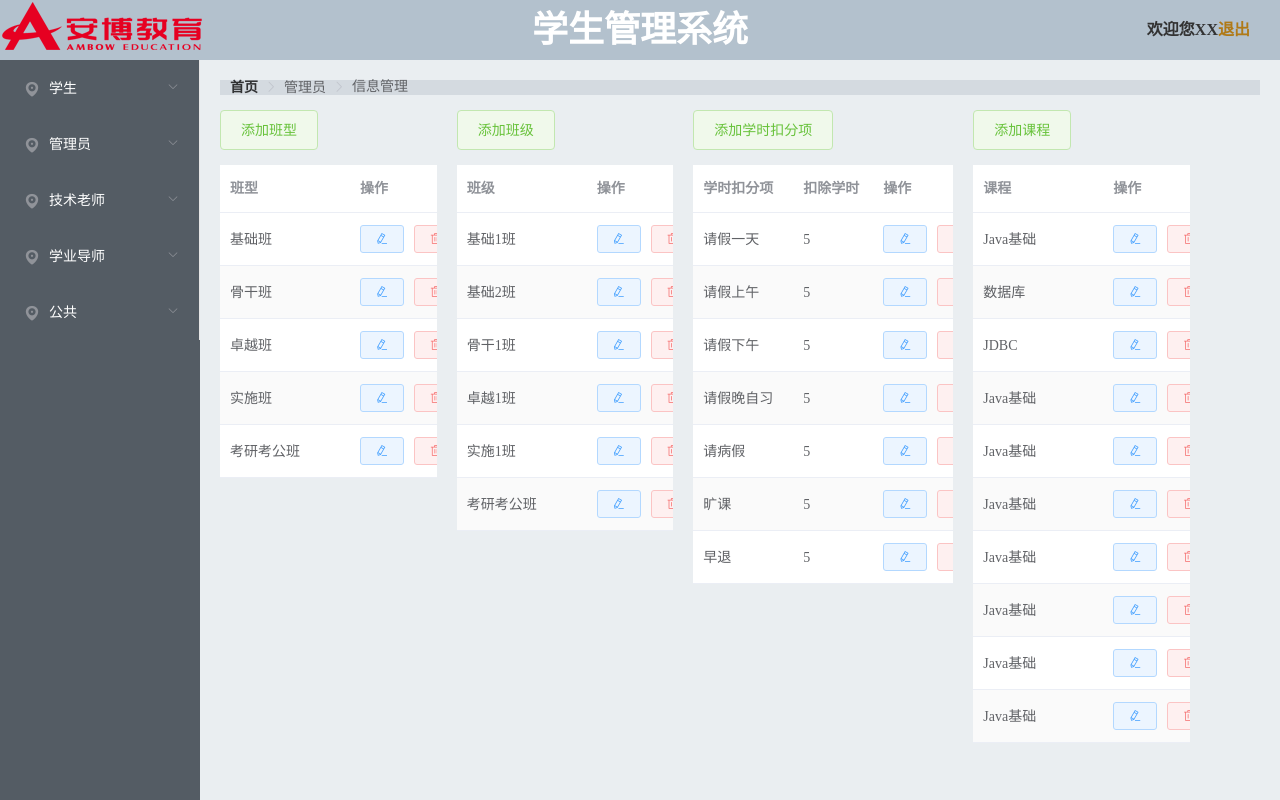
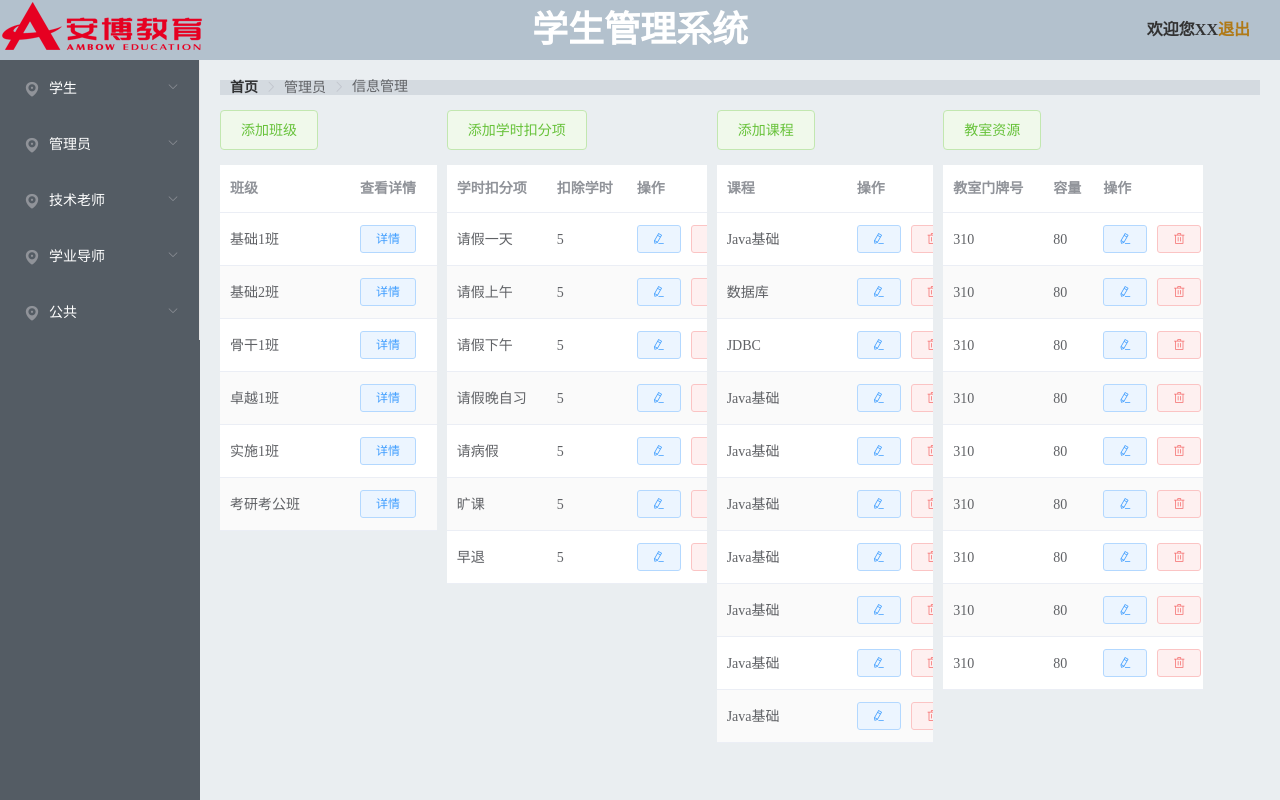
Before and after one commit to superjiangjiang/stu, a Vue app: page /#/home/infomanager in a window 1280 px wide. Built offline with nearby package versions, Linux system fonts and the light colour scheme.

Commit message:
班级管理完善

```diff
--- a/src/components/home/Home.vue
+++ b/src/components/home/Home.vue
@@ -1,6 +1,6 @@
 <template>
   <el-container class="home-wrapper">
-    <el-header>
+    <el-header class="color">
       <el-row>
         <el-col :span="8" class="logo">
           <img src="@/assets/logo.png" alt="安博logo">
--- a/src/components/manager/InfoManager.vue
+++ b/src/components/manager/InfoManager.vue
@@ -6,30 +6,16 @@
         <el-breadcrumb-item>信息管理</el-breadcrumb-item>
       </el-breadcrumb>
       <el-row class="content">
-
-        <el-col :span="5" class="span">
-          <el-button type="success" plain @click="showTypeAddDialog">添加班型</el-button>
-          <el-table :data="tableGradeType" stripe size="middle" class="table">
-            <el-table-column prop="type" label="班型" width="130">
-            </el-table-column>
-            <el-table-column  label="操作" width="130">
-              <template slot-scope="scope">
-                <el-button type="primary" plain size="mini" icon="el-icon-edit" @click="showTypeEditDailog(scope.row)"></el-button>
-                <el-button type="danger" plain size="mini" icon="el-icon-delete" @click="deltypeById(scope.row.id)"></el-button>
-              </template>
-            </el-table-column>
-          </el-table>
-        </el-col>
         <el-col :span="5"  class="span">
           <el-button type="success" plain @click="showGradeAddDialog">添加班级</el-button>
           <el-table :data="tableGrade" stripe  size="middle" class="table">
             <el-table-column prop="grade" label="班级" width="130">
             </el-table-column>
-            <el-table-column  label="操作" width="130">
-              <template slot-scope="scope">
-                <el-button type="primary" plain size="mini" icon="el-icon-edit" @click="showGradeEditDailog(scope.row)"></el-button>
-                <el-button type="danger" plain size="mini" icon="el-icon-delete" @click="delGradeById(scope.row.id)"></el-button>
-              </template>
+
+            <el-table-column  label="查看详情" width="100">
+            <template slot-scope="scope">
+              <el-button type="primary" plain size="mini"  @click="showDetail(scope.row)">详情</el-button>
+            </template>
             </el-table-column>
           </el-table>
         </el-col>
@@ -61,43 +47,40 @@
             </el-table-column>
           </el-table>
         </el-col>
-
+        <el-col :span="6" class="span">
+          <el-button type="success" plain @click="showRoomAddDialog">教室资源</el-button>
+          <el-table :data="t_classroom" stripe size="middle" class="table">
+            <el-table-column prop="Room_number" label="教室门牌号" width="100">
+            </el-table-column>
+            <el-table-column prop="Room_capacity" label="容量" width="50">
+            </el-table-column>
+            <el-table-column  label="操作" width="130">
+              <template slot-scope="scope">
+                <el-button type="primary" plain size="mini" icon="el-icon-edit" @click="showRoomEditDailog(scope.row)"></el-button>
+                <el-button type="danger" plain size="mini" icon="el-icon-delete" @click="delRoomById(scope.row.id)"></el-button>
+              </template>
+            </el-table-column>
+          </el-table>
+        </el-col>
       </el-row>
 
 
-<!--      添加班型-->
-      <el-dialog title="添加班型" :visible.sync="typeAddDialog" @close="closeTypeAddDialog">
-        <el-form :model="typeAddForm"  ref="typeAddForm">
-          <el-form-item prop="type" label="班型" label-width="120px">
-            <el-input v-model="typeAddForm.gradeType" autocomplete="off"></el-input>
-          </el-form-item>
-        </el-form>
-        <div slot="footer" class="dialog-footer">
-          <el-button @click="typeAddDialog = false">取 消</el-button>
-          <el-button type="primary" >确 定</el-button>
-        </div>
-
-      </el-dialog>
-<!--修改班型-->
-      <el-dialog title="修改班型" :visible.sync="typeEditDialog" @close="closeTypeEditDialog">
-        <el-form :model="typeEditForm"  ref="typeAddForm">
-          <el-form-item prop="type" label="班型" label-width="120px">
-            <el-input v-model="typeEditForm.type" autocomplete="off"></el-input>
-          </el-form-item>
-        </el-form>
-          <div slot="footer" class="dialog-footer">
-            <el-button @click="typeEditDialog = false">取 消</el-button>
-            <el-button type="primary" >确 定</el-button>
-          </div>
-
-      </el-dialog>
 
 
       <!--      添加班级-->
       <el-dialog title="添加班级" :visible.sync="gradeAddDialog" @close="closeGradeAddDialog">
-        <el-form :model="gradeAddForm"  ref="typeAddForm">
-          <el-form-item prop="type" label="班级" label-width="120px">
+        <el-form :model="gradeAddForm"  ref="gradeAddForm">
+          <el-form-item prop="type" label="班级名称" label-width="120px">
             <el-input v-model="gradeAddForm.grade" autocomplete="off"></el-input>
+          </el-form-item>
+          <el-form-item prop="type" label="教室" label-width="120px">
+            <el-input v-model="gradeAddForm.Room_id" autocomplete="off"></el-input>
+          </el-form-item>
+          <el-form-item prop="type" label="班级技术老师" label-width="120px">
+            <el-input v-model="gradeAddForm.te_id" autocomplete="off"></el-input>
+          </el-form-item>
+          <el-form-item prop="type" label="班级学业导师" label-width="120px">
+            <el-input v-model="gradeAddForm.tu_id" autocomplete="off"></el-input>
           </el-form-item>
         </el-form>
         <div slot="footer" class="dialog-footer">
@@ -110,9 +93,18 @@
       <!--修改班级-->
       <el-dialog title="修改班级" :visible.sync="gradeEditDialog" @close="closeGradeEditDialog">
         <el-form :model="gradeEditForm"  ref="gradeEditForm">
-          <el-form-item prop="grade" label="班级" label-width="120px">
-            <el-input v-model="gradeEditForm.grade" autocomplete="off"></el-input>
-          </el-form-item>
+            <el-form-item prop="type" label="班级名称" label-width="120px">
+              <el-input v-model="gradeEditForm.Name" autocomplete="off"></el-input>
+            </el-form-item>
+            <el-form-item prop="type" label="教室" label-width="120px">
+              <el-input v-model="gradeEditForm.Room_id" autocomplete="off"></el-input>
+            </el-form-item>
+            <el-form-item prop="type" label="班级技术老师" label-width="120px">
+              <el-input v-model="gradeEditForm.te_id" autocomplete="off"></el-input>
+            </el-form-item>
+            <el-form-item prop="type" label="班级学业导师" label-width="120px">
+              <el-input v-model="gradeEditForm.tu_id" autocomplete="off"></el-input>
+            </el-form-item>
         </el-form>
         <div slot="footer" class="dialog-footer">
           <el-button @click="gradeEditDialog = false">取 消</el-button>
@@ -120,7 +112,32 @@
         </div>
 
       </el-dialog>
+<!--显示详情-->
+      <el-dialog title="班级详情" :visible.sync="gradeDetailDialog" @close="closeGradeDetailDialog">
 
+        <el-table :data="t_class" stripe  size="middle" class="table">
+          <el-table-column prop="Name" label="班级名称" width="100">
+          </el-table-column>
+          <el-table-column prop="Room_id" label="教室" width="100">
+          </el-table-column>
+          <el-table-column prop="te_id" label="班级技术老师" width="120">
+          </el-table-column>
+          <el-table-column prop="tu_id" label="班级学业导师" width="120">
+          </el-table-column>
+          <el-table-column label="操作" width="130">
+            <template slot-scope="scope">
+              <el-button type="primary" plain size="mini" icon="el-icon-edit" @click="showGradeEditDailog(scope.row)"></el-button>
+              <el-button type="danger" plain size="mini" icon="el-icon-delete" @click="delGradeById(scope.row.id)"></el-button>
+            </template>
+          </el-table-column>
+        </el-table>
+
+        <div slot="footer" class="dialog-footer">
+          <el-button @click="gradeDetailDialog = false">确 定</el-button>
+
+        </div>
+
+      </el-dialog>
 
 <!--添加学时扣分项-->
       <el-dialog title="添加学时扣分项" :visible.sync="scoreAddDialog" @close="closeScoreAddDialog">
@@ -187,6 +204,39 @@
         </div>
 
       </el-dialog>
+      <!--      添加教室资源-->
+      <el-dialog title="添加教室" :visible.sync="roomAddDialog" @close="closeRoomAddDialog">
+        <el-form :model="roomAddForm"  ref="typeAddForm">
+          <el-form-item prop="type" label="教室门牌号" label-width="120px">
+            <el-input v-model="roomAddForm.gradeType" autocomplete="off"></el-input>
+          </el-form-item>
+          <el-form-item prop="type" label="容量" label-width="120px">
+            <el-input v-model="roomAddForm.gradeType" autocomplete="off"></el-input>
+          </el-form-item>
+        </el-form>
+        <div slot="footer" class="dialog-footer">
+          <el-button @click="roomAddDialog = false">取 消</el-button>
+          <el-button type="primary" >确 定</el-button>
+        </div>
+
+      </el-dialog>
+      <!--修改教室资源-->
+      <el-dialog title="修改教室资源" :visible.sync="roomEditDialog" @close="closeRoomEditDialog">
+        <el-form :model="roomEditForm"  ref="roomAddForm">
+          <el-form-item prop="type" label="教室号" label-width="120px">
+            <el-input v-model="roomEditForm.Room_number" autocomplete="off"></el-input>
+          </el-form-item>
+          <el-form-item prop="type" label="容量" label-width="120px">
+            <el-input v-model="roomEditForm.Room_capacity" autocomplete="off"></el-input>
+          </el-form-item>
+        </el-form>
+        <div slot="footer" class="dialog-footer">
+          <el-button @click="roomEditDialog = false">取 消</el-button>
+          <el-button type="primary" >确 定</el-button>
+        </div>
+
+      </el-dialog>
+
     </div>
 </template>
 
@@ -195,13 +245,7 @@
     name: 'InfoManager',
     data() {
       return {
-        tableGradeType: [
-          {type: "基础班"},
-          {type: "骨干班"},
-          {type: "卓越班"},
-          {type: "实施班"},
-          {type: "考研考公班"}
-        ],
+
         tableGrade: [
           {grade: "基础1班"},
           {grade: "基础2班"},
@@ -232,30 +276,55 @@
           {course: 'Java基础'},
 
         ],
-        // 班型添加
-        typeAddDialog: false,
-        typeAddForm: {
-          gradeType: ''
+        t_classroom: [
+          {Room_number: "310",Room_capacity:'80'},
+          {Room_number: "310",Room_capacity:'80'},
+          {Room_number: "310",Room_capacity:'80'},
+          {Room_number: "310",Room_capacity:'80'},
+          {Room_number: "310",Room_capacity:'80'},
+          {Room_number: "310",Room_capacity:'80'},
+          {Room_number: "310",Room_capacity:'80'},
+          {Room_number: "310",Room_capacity:'80'},
+          {Room_number: "310",Room_capacity:'80'}
+        ],
+        t_class:[
+          {Name:"基础一班",Room_id:'310',te_id:"赵曰侠",tu_id:'刘丹丹'},
+        ],
+        // 教室资源添加
+        roomAddDialog: false,
+        roomAddForm: {
+          Room_number: '',
+          Room_capacity:''
         },
-        // 班型编辑
-        typeEditDialog: false,
-        typeEditForm: {
+        // 教室资源编辑
+        roomEditDialog: false,
+        roomEditForm: {
           num: -1,
-          type: ''
+          Room_number: '',
+          Room_capacity:''
         },
         //班级添加
         gradeAddDialog: false,
         gradeAddForm: {
-          grade: ''
+          Name:'',
+          Room_id:'',
+          te_id:'',
+          tu_id:''
         },
 
         // 班级编辑
         gradeEditDialog: false,
         gradeEditForm: {
           num: -1,
-          grade: ''
+          Name:'',
+          Room_id:'',
+          te_id:'',
+          tu_id:''
         },
 
+        //
+        // 班级详情
+        gradeDetailDialog:false,
         //学时扣分项添加
         scoreAddDialog: false,
         scoreAddForm: {
@@ -280,44 +349,44 @@
       }
     },
     methods: {
-      // 展示班型添加对话框
-      showTypeAddDialog() {
+      // 展示教室资源添加对话框
+      showRoomAddDialog() {
 
-        this.typeAddDialog = true
+        this.roomAddDialog = true
       },
       // 关闭对话框重置表单
-      closeTypeAddDialog() {
+      closeRoomAddDialog() {
         // console.log('对话框关闭了')
-        this.$refs.typeAddForm.resetFields()
+        this.$refs.roomAddForm.resetFields()
       },
-      //删除班型
-      deltypeById(id) {
+      //删除教室资源
+      delRoomById(id) {
         // console.log(id)
         this.$confirm('确认删除该班型吗?', '提示', {
           confirmButtonText: '确定',
           cancelButtonText: '取消',
-          type: 'warning'
+          room: 'warning'
         })
       },
 
-      //修改班型
+      //修改教室资源
       // 展示编辑对话框
-      showTypeEditDailog(curUser) {
+      showRoomEditDailog(curUser) {
         // console.log(curUser)
         // 先获取到当前用户的数据
         // 数据交给 userEditForm 后，就会展示在编辑对话框中
-        for (const key in this.typeEditForm) {
-          this.typeEditForm[key] = curUser[key]
+        for (const key in this.roomEditForm) {
+          this.roomEditForm[key] = curUser[key]
 
         }
 
         // 打开编辑对话框
-        this.typeEditDialog = true
+        this.roomEditDialog = true
       },
 
       // 关闭编辑对话框
-      closeTypeEditDialog() {
-        this.$refs.typeEditForm.resetFields()
+      closeRoomEditDialog() {
+        this.$refs.roomEditForm.resetFields()
       },
 
       //添加班级
@@ -354,9 +423,18 @@
         this.gradeEditDialog = true
       },
 
-      // 关闭用户编辑对话框
+      // 关闭编辑对话框
       closeGradeEditDialog() {
         this.$refs.gradeEditForm.resetFields()
+      },
+
+      //班级详情
+      showDetail(){
+        this.gradeDetailDialog = true;
+      },
+      closeGradeDetailDialog(){
+        this.gradeDetailDialog = false;
+
       },
 
 
@@ -442,6 +520,7 @@
         this.$refs.courseEditForm.resetFields()
       },
 
+
     },
   }
 </script>
@@ -451,7 +530,7 @@
   margin-top: 15px;
 }
   .span{
-    margin-right: 20px;
+    margin-right: 10px;
     &&:last-child{
       margin-right: 0;
     }
--- a/src/components/tutor/PeriodManager.vue
+++ b/src/components/tutor/PeriodManager.vue
@@ -103,7 +103,7 @@
             <el-option v-for="item in items" :label="item.reason" :value="item.id" :key="item.index"></el-option>
           </el-select>
         </el-form-item>
-        <el-form-item label="扣除学时原因" prop="typeId" label-width="120px">
+        <el-form-item label="扣除学时" prop="typeId" label-width="120px">
           <el-select v-model="PunishForm.reason" placeholder="请选择" style="width: 100%;">
             <el-option v-for="item in scoreOption" :label="item.score" :value="item.id" :key="item.index"></el-option>
           </el-select>
```
